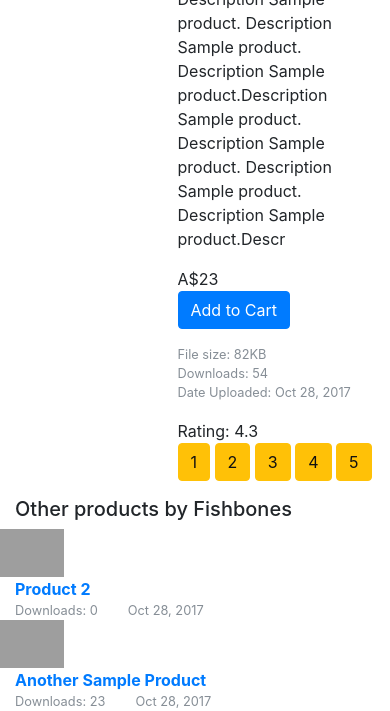
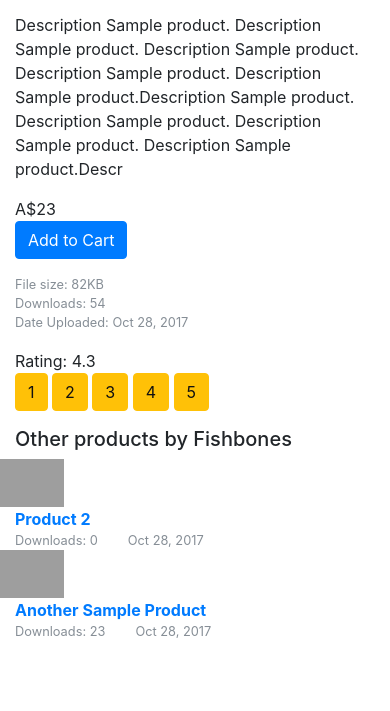
Before and after one commit to fish-bones22/landslide, a PHP site: page /product.php?id=39 in a window 390 px wide. Shown: the part 318-1029 px from the top of the page. After the commit the page ends 956 px from the top, so only its background shows below. Run offline with PHP 8.4, Linux system fonts and the light colour scheme; data comes from the database, SQL or seed files in the repository; grey boxes are pictures that could not be loaded.

Commit message:
Added some responsiveness to product page

```diff
--- a/product.php
+++ b/product.php
@@ -30,13 +30,13 @@
 	  -->
 
 		<div class="row">
-			<div class="col-3">
+			<div class="col-md-3 col-xs-12">
 				<img class="product_thumbnail_lg" src='<?php echo $prod->icon_location; ?>' />
 			</div>
-            <div class="col-2">
+            <div class="col-md-2 col-xs-12">
 
             </div>
-			<div class="col-7">
+			<div class="col-md-7 col-xs-12">
 				<div class="display-4"><?php echo $prod->name; ?></div>
 				<h3><?php echo $prod->owner_name; ?></h3>
 				<?php
@@ -50,11 +50,11 @@
 		<hr />
 
 		<div class="row">
-            <div class="col-5">
+            <div class="col-md-5 col-xs-12">
                 <!-- Spacing -->
             </div>
 
-            <div class="col-7">
+            <div class="col-md-7 col-xs-12">
                 <!-- Description -->
                 <div>
                     <p><?php echo $prod->description; ?></p>
```
Lines whose indentation alone changed are shown as unchanged.
